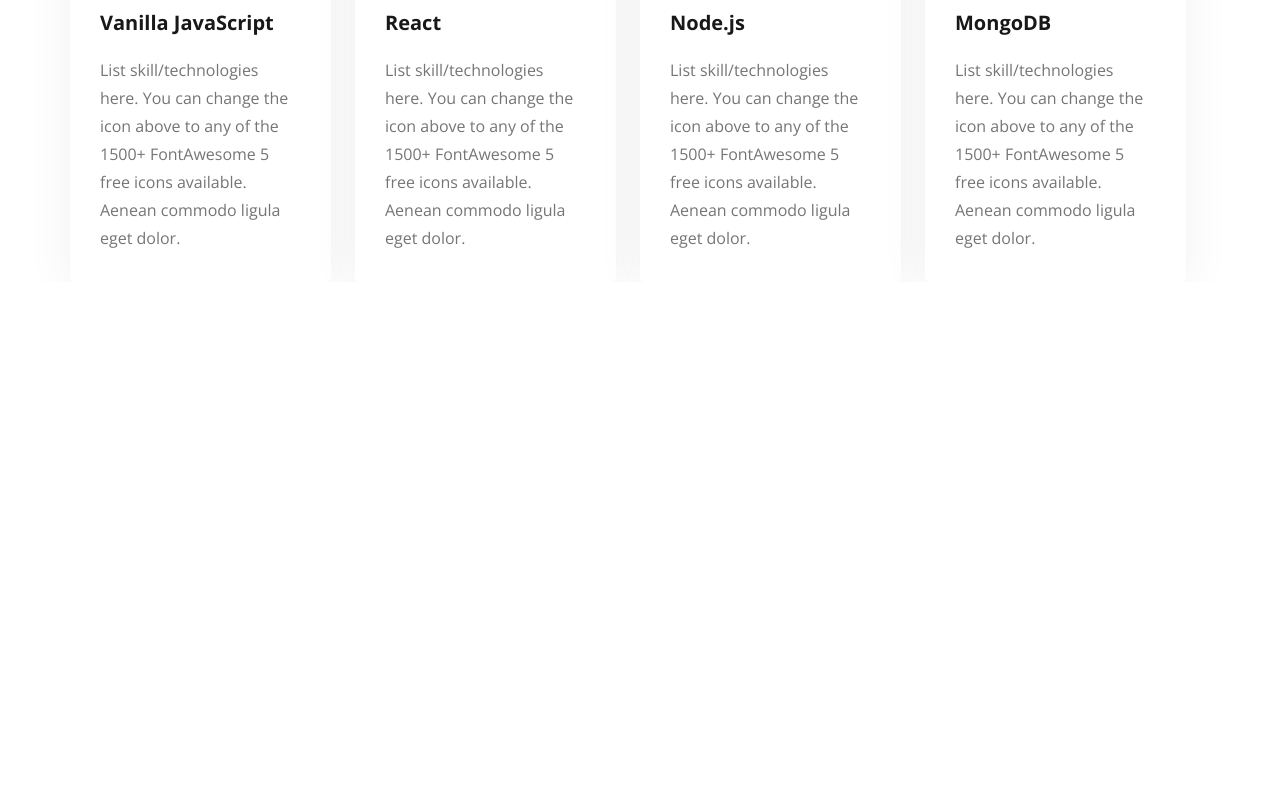
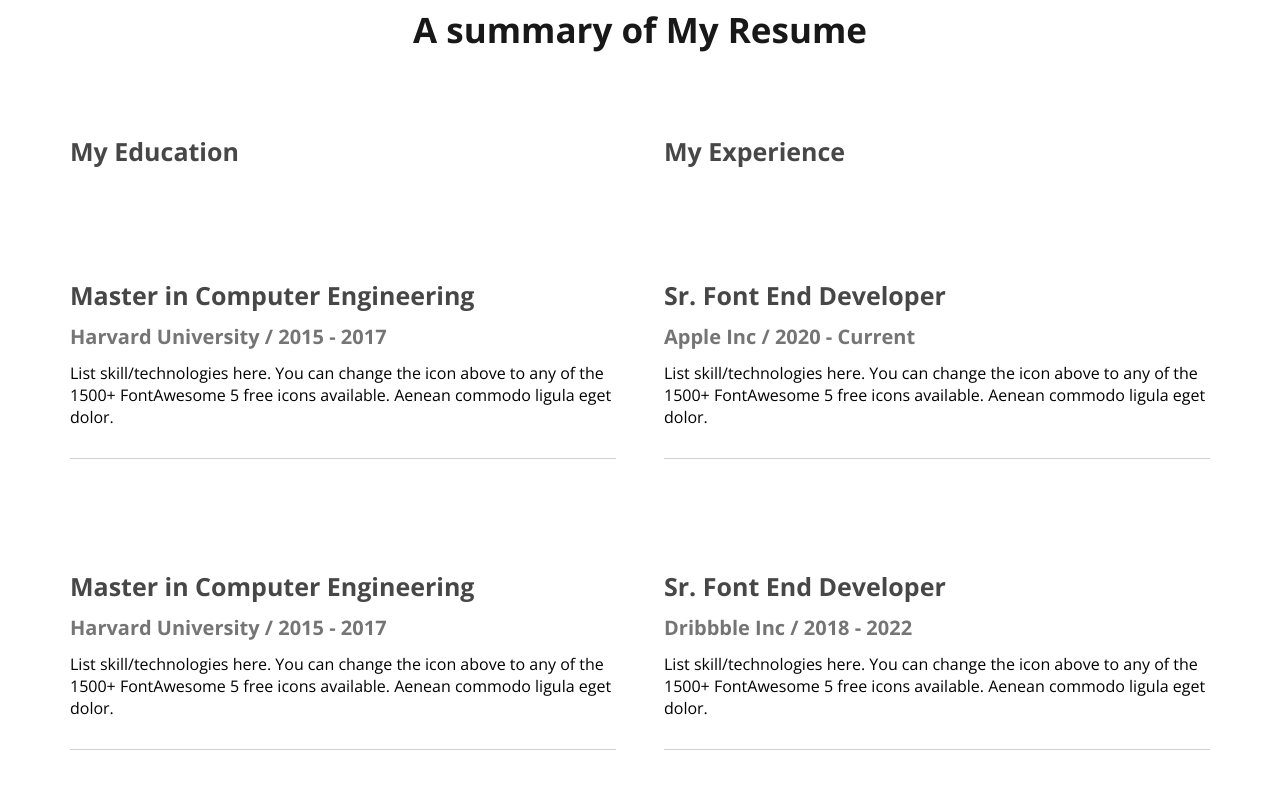
Before and after one commit to mehedi-00/developer-portfolio, a plain HTML site: page index.html in a window 1280 px wide. Shown: the part 1990-2800 px from the top of the page. Before the commit the page ends 2272 px from the top, so only its background shows below. Drawn offline with nearby package versions, Linux system fonts and the light colour scheme.

Commit message:
resume section added

```diff
--- a/css/style.css
+++ b/css/style.css
@@ -88,7 +88,7 @@ nav ul li {
   text-align: right;
 }
 .banner-image img {
-  /* height: 500px; */
+  height: 500px;
 }
 .banner button {
   margin-right: 40px;
@@ -100,7 +100,7 @@ nav ul li {
 }
 /* main part styles */
 section {
-  margin-top: 200px;
+  margin-top: 100px;
 }
 /* About section styles */
 
@@ -158,7 +158,7 @@ section {
   color: #181818;
   margin-top: 20px;
 }
-.skill-description{
+.skill-description {
   padding: unset !important;
   font-size: 16px;
   line-height: 28px;
@@ -166,6 +166,44 @@ color: #757575;
   margin-top: 20px;
   margin-bottom: unset !important;
 }
-.what-i-do .row{
+.what-i-do .row {
   gap: 24px;
 }
+/* resume section styles */
+.resume {
+  width: calc(50% - 24px);
+}
+.resume-header {
+  font-weight: 700;
+  font-size: 30px;
+  line-height: 41px;
+  color: #474747;
+  margin-top: 80px;
+}
+.resume-list{
+  padding: 30px 0;
+  border-bottom: 1px solid #d1d1d1;
+}
+.resume-header{
+  font-weight: 700;
+  font-size: 25px;
+  line-height: 34px;
+  color: #474747;
+}
+.resume-title{
+  font-weight: 600;
+font-size: 20px;
+line-height: 20px;
+color: #757575;
+margin: 15px 0;
+}
+.resume-description{
+  color: #757575;
+  line-height: 28px;
+  font-size: 16px;
+  font-weight: 400;
+  padding-right: 20px;
+}
+.border-none{
+  border: none;
+}
--- a/index.html
+++ b/index.html
@@ -137,6 +137,99 @@
           </div>
         </div>
       </section>
+      <!-- resume secton -->
+      <section class="resumes">
+        <div class="container">
+          <h3 class="section-header">A summary of My Resume</h3>
+          <div class="row justify-between">
+            <div class="resume">
+              <h3 class="resume-header">My Education</h3>
+              <div class="resume-list">
+                <h3 class="resume-header">Master in Computer Engineering
+
+                </h3>
+                <h4 class="resume-title">
+                  Harvard University / 2015 - 2017
+                </h4>
+                <p class="resume-descriptio">
+                  List skill/technologies here. You can change the icon     above to
+                  any of the 1500+ FontAwesome 5 free icons available. Aenean
+                  commodo ligula eget dolor.
+                </p>
+              </div>
+              <div class="resume-list">
+                <h3 class="resume-header">Master in Computer Engineering
+
+                </h3>
+                <h4 class="resume-title">
+                  Harvard University / 2015 - 2017
+                </h4>
+                <p class="resume-descriptio">
+                  List skill/technologies here. You can change the icon     above to
+                  any of the 1500+ FontAwesome 5 free icons available. Aenean
+                  commodo ligula eget dolor.
+                </p>
+              </div>
+              <div class="resume-list border-none">
+                <h3 class="resume-header">Master in Computer Engineering
+
+                </h3>
+                <h4 class="resume-title">
+                  Harvard University / 2015 - 2017
+                </h4>
+                <p class="resume-descriptio">
+                  List skill/technologies here. You can change the icon     above to
+                  any of the 1500+ FontAwesome 5 free icons available. Aenean
+                  commodo ligula eget dolor.
+                </p>
+              </div>
+            </div>
+            <div class="resume">
+              <h3 class="resume-header">My Experience</h3>
+              <div class="resume-list">
+                <h3 class="resume-header">
+                  Sr. Font End Developer
+                </h3>
+                <h4 class="resume-title">
+                  Apple Inc / 2020 - Current
+                </h4>
+                <p class="resume-descriptio">
+                  List skill/technologies here. You can change the icon     above to
+                  any of the 1500+ FontAwesome 5 free icons available. Aenean
+                  commodo ligula eget dolor.
+                </p>
+              </div>
+              <div class="resume-list">
+                <h3 class="resume-header">
+                  Sr. Font End Developer
+
+                </h3>
+                <h4 class="resume-title">
+                  Dribbble Inc / 2018 - 2022
+                </h4>
+                <p class="resume-descriptio">
+                  List skill/technologies here. You can change the icon     above to
+                  any of the 1500+ FontAwesome 5 free icons available. Aenean
+                  commodo ligula eget dolor.
+                </p>
+              </div>
+              <div class="resume-list border-none">
+                <h3 class="resume-header">
+                  Sr. Font End Developer
+                </h3>
+                <h4 class="resume-title">
+                  Adobe Inc / 2017 - 2018
+                </h4>
+                <p class="resume-descriptio">
+                  List skill/technologies here. You can change the icon     above to
+                  any of the 1500+ FontAwesome 5 free icons available. Aenean
+                  commodo ligula eget dolor.
+                </p>
+              </div>
+            </div>
+          </div>
+        </div>
+      </section>
     </main>
   </body>
 </html>
```
Lines whose indentation alone changed are shown as unchanged.
